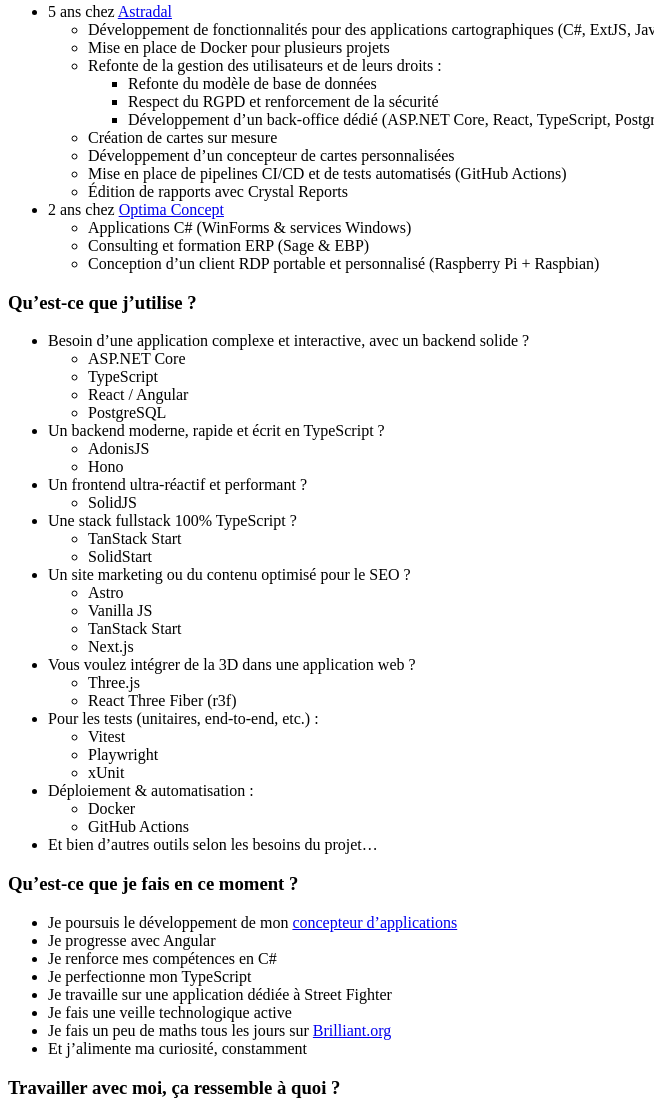
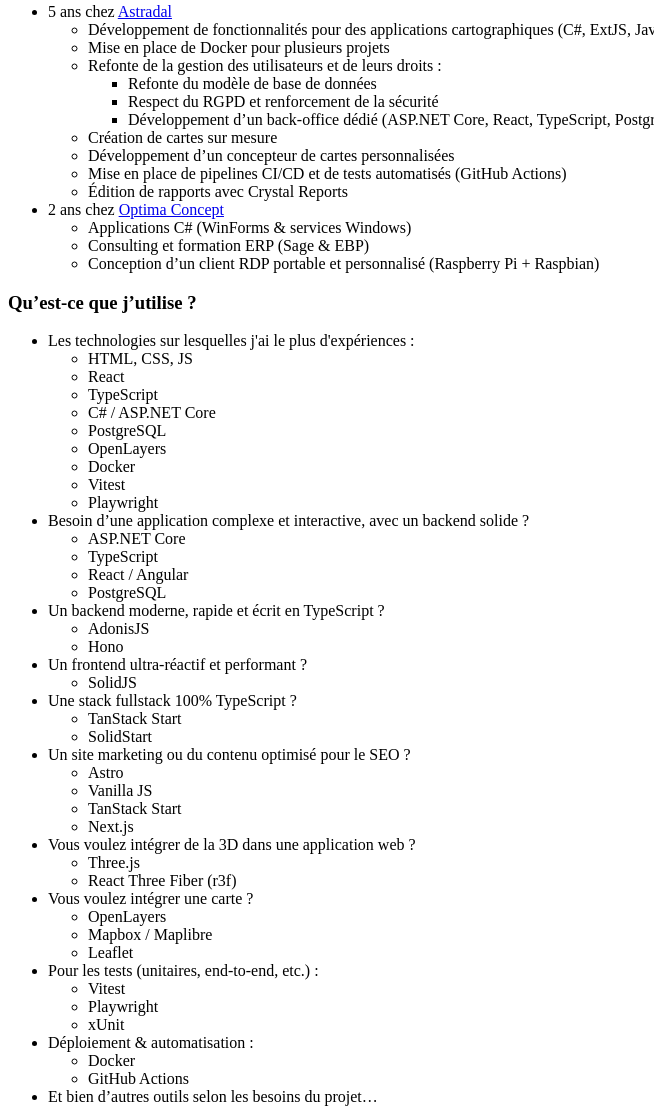
Before and after one commit to t-rosa/portfolio, an Astro site: page / in a window 1280 px wide. Shown: the part 368-1482 px from the top of the page, without its empty margins (0-654 px from the left). Built offline with nearby package versions, Linux system fonts and the light colour scheme; Astro itself is replaced by a stand-in of ours.

Commit message:
feat: add most used tech list item

```diff
--- a/src/pages/index.astro
+++ b/src/pages/index.astro
@@ -96,6 +96,20 @@
   <h3>Qu’est-ce que j’utilise&nbsp;?</h3>
   <ul>
     <li>
+      Les technologies sur lesquelles j&apos;ai le plus d&apos;expériences :
+      <ul>
+        <li>HTML, CSS, JS</li>
+        <li>React</li>
+        <li>TypeScript</li>
+        <li>C# / ASP.NET Core</li>
+        <li>PostgreSQL</li>
+        <li>OpenLayers</li>
+        <li>Docker</li>
+        <li>Vitest</li>
+        <li>Playwright</li>
+      </ul>
+    </li>
+    <li>
       Besoin d’une application complexe et interactive, avec un backend
       solide&nbsp;?
       <ul>
@@ -139,6 +153,14 @@
       <ul>
         <li>Three.js</li>
         <li>React Three Fiber (r3f)</li>
+      </ul>
+    </li>
+    <li>
+      Vous voulez intégrer une carte ?
+      <ul>
+        <li>OpenLayers</li>
+        <li>Mapbox / Maplibre</li>
+        <li>Leaflet</li>
       </ul>
     </li>
     <li>
```
